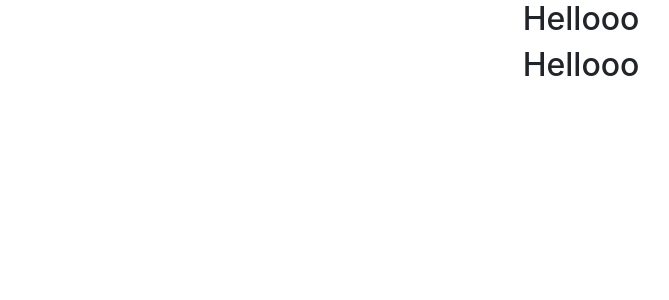
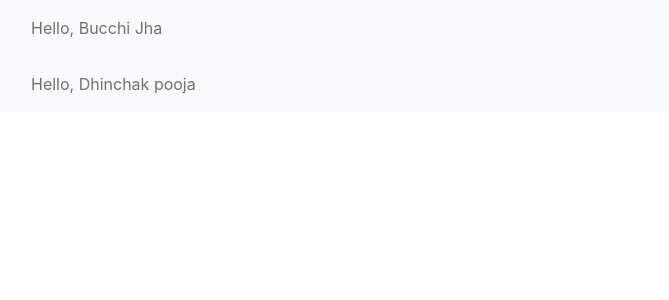
Before and after one commit to Shreya388/practice-repository, a React (Create React App) app: page / in a window 1280 px wide. Shown: the top 300 px of the page, without its empty margins (59-728 px from the left). Built offline with nearby package versions, Linux system fonts and the light colour scheme.

Commit message:
added navbar in props

```diff
--- a/src/App.js
+++ b/src/App.js
@@ -1,17 +1,25 @@
 import './App.css';
 import Header from "./components/Header";
-
-
 
 function App() {
   var user = {
     name: "Shreya",
-    age: 20
+    age: 20,
+    hometown: "farukabad",
+    href: "https://www.apple.com/"
   };
+
+  var user2 = {
+    name: "meenax",
+    age: 31,
+    hometown: "United Kingdom",
+    href: "https://www.apple.com/"
+  };
+
   return (
     <div className="App">
-      <Header name = "Bucchi Jha" year="2001" user={user} />
-      <Header name = "dhinchak" year="2002"/>
+      <Header name = "Bucchi Jha" href="https://www.apple.com/" year="2001" user={user} />
+      <Header name="Dhinchak pooja" href="https://www.google.com/" year="1997" user2={user2} />
 
     </div>
 
--- a/src/components/Header.js
+++ b/src/components/Header.js
@@ -1,10 +1,19 @@
 import React from "react";
-import {} from 'react-bootstrap';
+import {Navbar, Nav, Container} from 'react-bootstrap';
 
 class Header extends React.Component {
   render() {
-   console.log(this.props.user);
-    return <h2>Hellooo</h2>;
+    console.log(this.props);
+    return (
+      <Navbar bg="light">
+        <Container style={{color:"white"}} >
+          <Nav className="me-auto">
+            <Nav.Link>Hello, {this.props.name}</Nav.Link>
+          </Nav>
+        </Container>
+      </Navbar>
+
+    )
   }
 }
 
```
